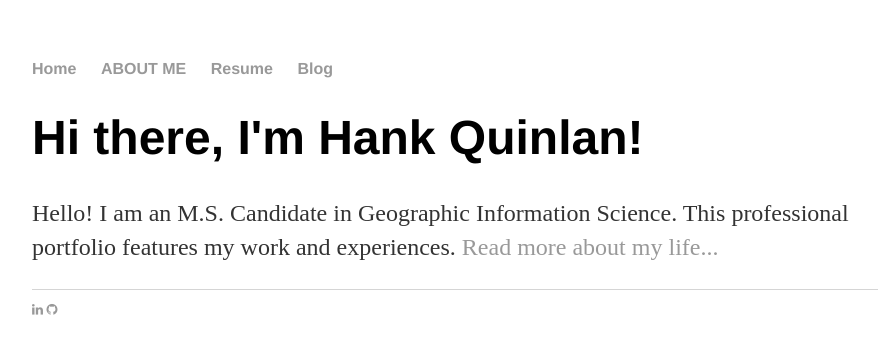
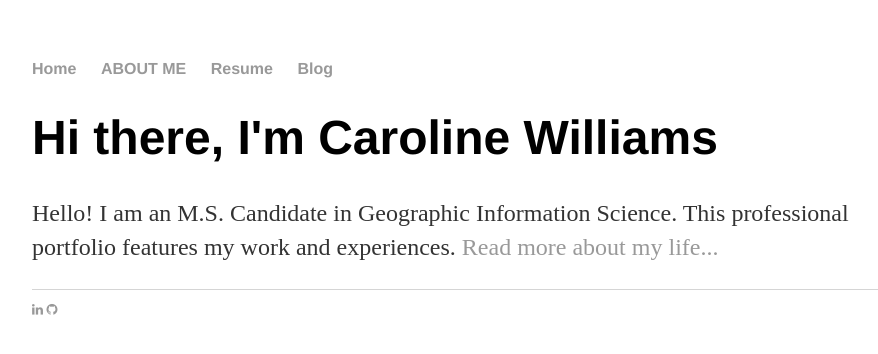
Before and after one commit to cawilliams719/cawilliams719.github.io, a Jekyll site: the page built from index.html, in a window 1280 px wide. Shown: the top 354 px of the page, without its empty margins (160-1038 px from the left). Built offline with Jekyll 4.4.1, drawn with Linux system fonts in a browser that asks for light colours.

Commit message:
Update index.html

```diff
--- a/index.html
+++ b/index.html
@@ -3,6 +3,6 @@ layout: default
 title: Caroline Williams
 ---
 <div class="blurb">
-	<h1>Hi there, I'm Hank Quinlan!</h1>
+	<h1>Hi there, I'm Caroline Williams</h1>
 	<p>Hello! I am an M.S. Candidate in Geographic Information Science. This professional portfolio features my work and experiences. <a href="/about">Read more about my life...</a></p>
 </div><!-- /.blurb -->
```
